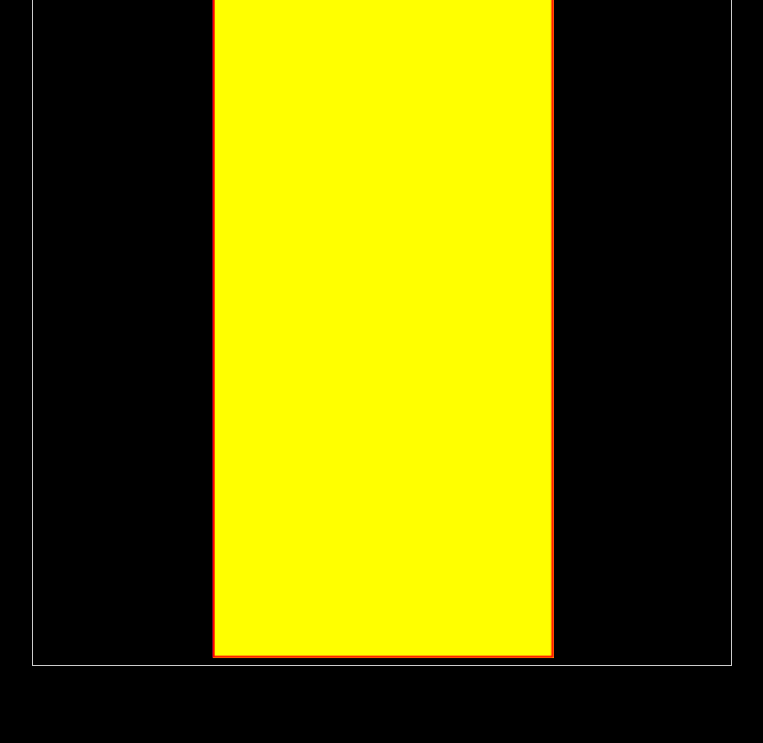
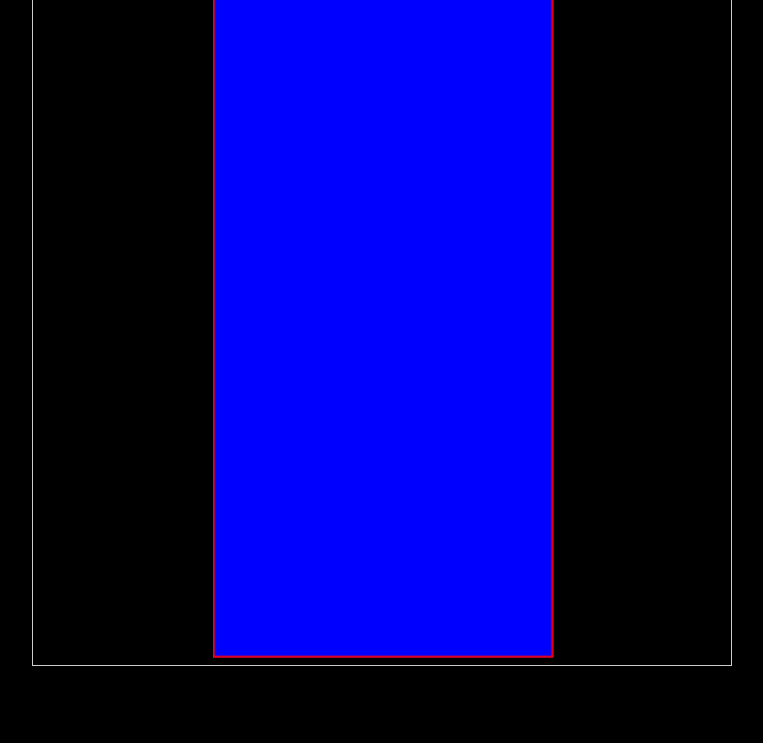
Before and after one commit to ele1992/portfoliogatsby, a Gatsby site: page / in a window 1280 px wide. Shown: the part 230-973 px from the top of the page, without its empty margins (258-1021 px from the left). Built offline with nearby package versions, Linux system fonts and the light colour scheme; Gatsby itself is replaced by a stand-in of ours.

Commit message:
portfolio fixing backface hidden

```diff
--- a/src/pages/index.js
+++ b/src/pages/index.js
@@ -159,12 +159,12 @@ const IndexPage = () => {
   };
 
   const ShowAboutMeOnClick = () => {
-    console.log(showAboutMe);
-    const timeInMiliseconds = showProjects ? 0 : 900;
-    setShowProjects(true);
-    setTimeout(() => {
-      setShowAboutMe(true);
-    }, timeInMiliseconds);
+    // const timeInMiliseconds = showProjects ? 0 : 900;
+    // setShowProjects(true);
+    // setTimeout(() => {
+    //   setShowAboutMe(true);
+    // }, timeInMiliseconds);
+    setShowAboutMe(!showAboutMe);
   };
   const ShowSkillsOnClick = () => {
     const timeInMiliseconds = showAboutMe ? 600 : 0;
@@ -196,9 +196,9 @@ const IndexPage = () => {
                 : "menuCard_Cell menuCard_CellOne_flippedLeft"
             }
           >
-            <div className="menuCard_CellOne_Half menuCard_CellOne_Half_Front">
+            {/* <div className="menuCard_CellOne_Half menuCard_CellOne_Half_Front">
               Front
-            </div>
+            </div> */}
             <div className="menuCard_CellOne_Half menuCard_CellOne_Half_Back">
               Backface
             </div>
--- a/src/styles/global.css
+++ b/src/styles/global.css
@@ -89,6 +89,7 @@ html {
   color: Red;
   text-align: center;
   transition: transform 1.5s, opacity 1s;
+  backface-visibility: hidden;
 }
 .menuCard_CellOne {
   transform: translateX(-170px) translateZ(2px) rotateY(0deg);
@@ -118,12 +119,10 @@ html {
 }
 .menuCard_CellOne_Half_Front {
   background: yellow;
-  transform: translateZ(6px) rotateY(0deg);
 }
 .menuCard_CellOne_Half_Back {
   background: blue;
-  z-index: -1;
-  transform: rotateY(180deg);
+  transform: rotateY(0deg);
 }
 
 .menuCard_CellTwo_Half {
```
